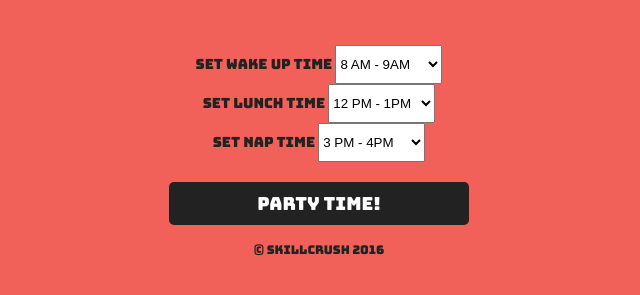
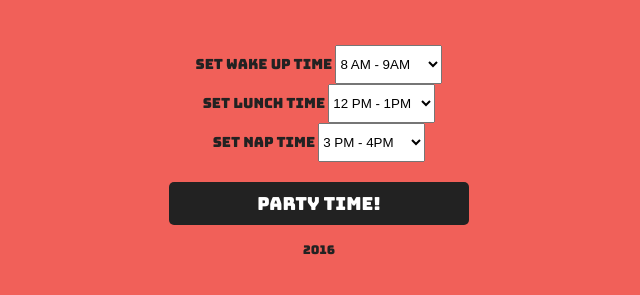
Before and after one commit to swise82/susanna-wise-portfolio-site, a plain HTML site: page lolcat-clock/index.html in a window 1280 px wide. Shown: the part 543-838 px from the top of the page, without its empty margins (321-961 px from the left). Drawn offline with nearby package versions, Linux system fonts and the light colour scheme.

Commit message:
small edit

```diff
--- a/lolcat-clock/index.html
+++ b/lolcat-clock/index.html
@@ -110,7 +110,7 @@
     <button id="partyTimeButton">Party Time!</button>
 
     <footer>
-      <p>&copy; Skillcrush 2016</p>
+      <p>2016</p>
     </footer>
   </div>
 
```
